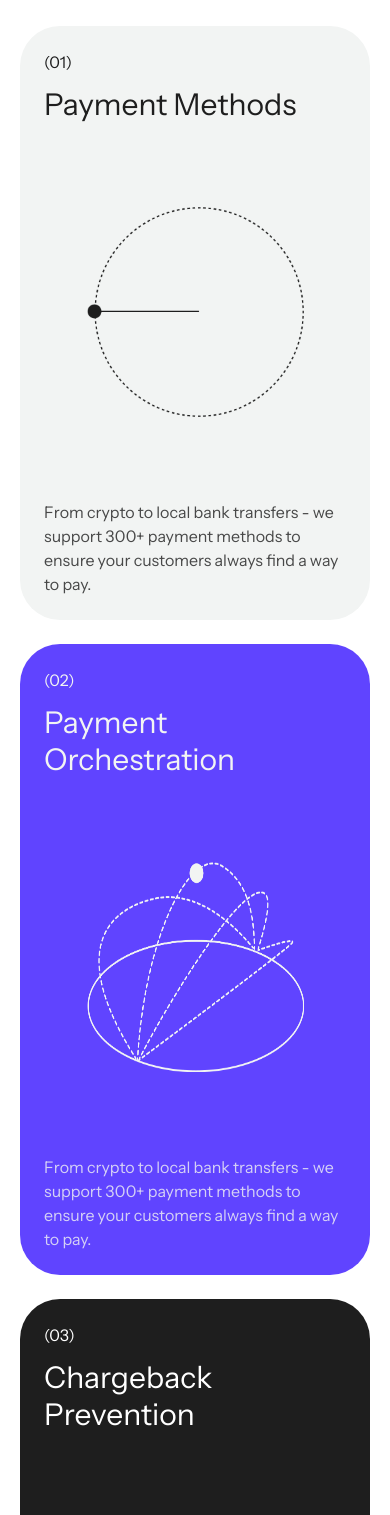
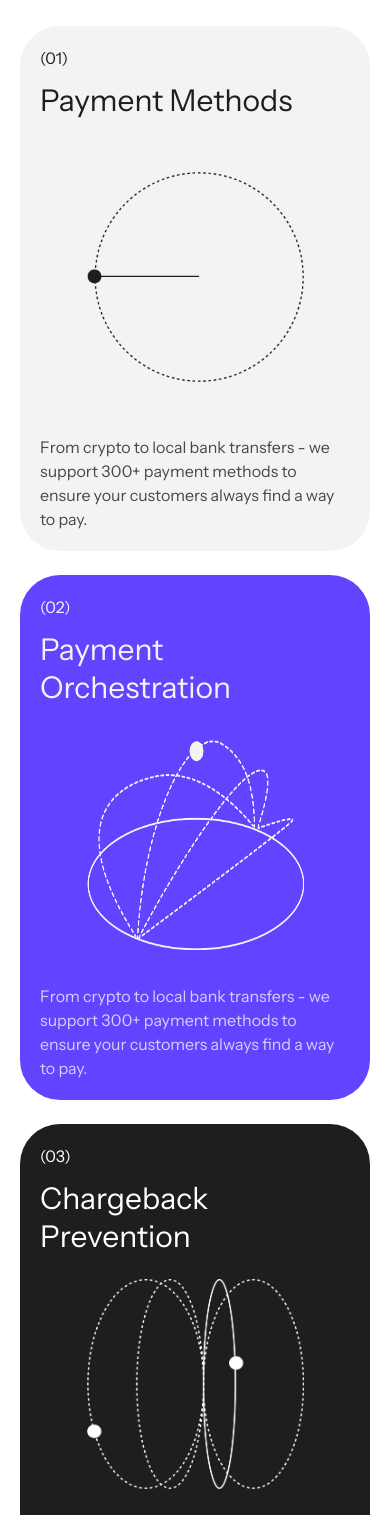
Before and after one commit to DenMinzalirov/40Gate, a Next.js app: page / in a window 390 px wide. Shown: the part 1340-2855 px from the top of the page. Built offline with nearby package versions, Linux system fonts and the light colour scheme.

Commit message:
MerchantAnimationCards

```diff
--- a/src/app/page.tsx
+++ b/src/app/page.tsx
@@ -1,10 +1,14 @@
 import Hero from '@/components/Hero'
 import MerchantsSection from '@/components/MerchantsSection'
+import MerchantAnimationCards from '@/components/MerchantAnimationCards'
+import Temp2 from '@/components/Temp2'
 
 export default function Home() {
   return (
     <main className="min-h-screen bg-white">
       <Hero />
+      {/* <MerchantAnimationCards /> */}
+      {/* <Temp2 /> */}
       <MerchantsSection />
     </main>
   )
--- /dev/null
+++ b/src/components/MerchantAnimationCards.tsx
@@ -0,0 +1,137 @@
+'use client'
+
+import { useState, useEffect, useRef } from 'react'
+import MerchantsSectionCard from './MerchantsSectionCard'
+import Image from 'next/image'
+
+const MerchantAnimationCards = () => {
+    const [scrollY, setScrollY] = useState(0)
+    const [blockHeights, setBlockHeights] = useState([424, 424, 424, 424])
+    const blockRefs = [useRef<HTMLDivElement>(null), useRef<HTMLDivElement>(null), useRef<HTMLDivElement>(null), useRef<HTMLDivElement>(null)]
+
+    useEffect(() => {
+        const handleScroll = () => {
+            setScrollY(window.scrollY)
+        }
+
+        window.addEventListener('scroll', handleScroll)
+        return () => window.removeEventListener('scroll', handleScroll)
+    }, [])
+
+    useEffect(() => {
+        const viewportHeight = window.innerHeight
+        const isMobile = window.innerWidth < 640 // sm breakpoint
+
+        // Адаптивные размеры
+        const maxHeight = isMobile ? 549 : 424
+        const minHeight = isMobile ? 25 : 40
+
+        const newHeights = blockRefs.map((ref, index) => {
+            if (!ref.current) return maxHeight
+
+            // Зеленый блок (index 3) никогда не уменьшается
+            if (index === 3) {
+                return maxHeight
+            }
+
+            const rect = ref.current.getBoundingClientRect()
+            const blockTop = rect.top + window.scrollY // Абсолютная позиция блока от верха страницы
+            const scrollThreshold = blockTop - viewportHeight / 3 // Когда верх блока достигает середины экрана
+
+            // Если блок еще не достиг середины экрана
+            if (scrollY < scrollThreshold) {
+                return maxHeight // Полная высота
+            }
+
+            // Если блок уже прошел анимацию
+            const maxScroll = scrollThreshold + 250 // Максимальное расстояние скролла для анимации
+            if (scrollY > maxScroll) {
+                return minHeight // Минимальная высота
+            }
+
+            // Плавное изменение высоты во время анимации
+            const progress = (scrollY - scrollThreshold) / (maxScroll - scrollThreshold)
+            const heightDifference = maxHeight - minHeight
+            return maxHeight - (progress * heightDifference) // От maxHeight до minHeight
+        })
+
+        setBlockHeights(newHeights)
+    }, [scrollY])
+
+    return (
+        <div className="w-full">
+            <div
+                ref={blockRefs[0]}
+                className="w-full bg-opacity-0 transition-all duration-100 ease-out"
+                style={{ height: `${blockHeights[0]}px` }}
+            >
+                <MerchantsSectionCard
+                    number="(01)"
+                    title="Payment Methods"
+                    description="From crypto to local bank transfers - we support 300+ payment methods to ensure your customers always find a way to pay."
+                    image={<Image
+                        src="/payment-methods.png"
+                        alt="Payment Methods Illustration"
+                        width={324}
+                        height={314}
+                        className="flex-grow-0 flex-shrink-0 w-[217px] h-[210px] sm:min-w-[324px] sm:min-h-[314px] order-2 sm:order-none mx-auto sm:mx-0 my-6 sm:my-0"
+                    />}
+                />
+            </div>
+            <div
+                ref={blockRefs[1]}
+                className="w-full bg-opacity-0 transition-all duration-100 ease-out"
+                style={{ height: `${blockHeights[1]}px` }}
+            ><MerchantsSectionCard
+                    number="(02)"
+                    title="Payment Orchestration"
+                    description="From crypto to local bank transfers - we support 300+ payment methods to ensure your customers always find a way to pay."
+                    image={<Image
+                        src="/payment-orchestration.png"
+                        alt="Payment Orchestration"
+                        width={324}
+                        height={314}
+                        className="flex-grow-0 flex-shrink-0 w-[217px] h-[210px] sm:min-w-[324px] sm:min-h-[314px] order-2 sm:order-none mx-auto sm:mx-0 my-6 sm:my-0"
+                    />}
+                    bgColor="bg-[#6044FF]"
+                    textColor="text-[#F2F4F3]"
+                /></div>
+            <div
+                ref={blockRefs[2]}
+                className="w-full bg-opacity-0 transition-all duration-100 ease-out"
+                style={{ height: `${blockHeights[2]}px` }}
+            ><MerchantsSectionCard
+                    number="(03)"
+                    title="Chargeback Prevention"
+                    description="Reduce risk and retain revenue with proactive chargeback management. We help identify patterns, prevent disputes, and guide you with best practices to keep chargebacks under control."
+                    image={<Image
+                        src="/chargeback-prevention.png"
+                        alt="Chargeback Prevention"
+                        width={324}
+                        height={314}
+                        className="flex-grow-0 flex-shrink-0 w-[217px] h-[210px] sm:min-w-[324px] sm:min-h-[314px] order-2 sm:order-none mx-auto sm:mx-0 my-6 sm:my-0"
+                    />}
+                    bgColor="bg-[#1E1E1E]"
+                    textColor="text-[#FFFFFF]"
+                /></div>
+            <div
+                ref={blockRefs[3]}
+                className="w-full bg-opacity-0 transition-all duration-100 ease-out"
+                style={{ height: `${blockHeights[3]}px` }}
+            ><MerchantsSectionCard
+                    number="(04)"
+                    title="Fraud Monitoring"
+                    description="Stay protected with real-time fraud detection powered by machine learning. Our system flags suspicious activity early-helping you prevent losses without blocking legitimate customers."
+                    image={<Image
+                        src="/fraud-monitoring.png"
+                        alt="Fraud Monitoring"
+                        width={324}
+                        height={314}
+                        className="flex-grow-0 flex-shrink-0 w-[217px] h-[210px] sm:min-w-[324px] sm:min-h-[314px] order-2 sm:order-none mx-auto sm:mx-0 my-6 sm:my-0"
+                    />}
+                /></div>
+        </div>
+    )
+}
+
+export default MerchantAnimationCards
--- a/src/components/MerchantsSection.tsx
+++ b/src/components/MerchantsSection.tsx
@@ -1,3 +1,4 @@
+import MerchantAnimationCards from "./MerchantAnimationCards"
 import MerchantsSectionCard from "./MerchantsSectionCard"
 import Image from 'next/image'
 
@@ -40,9 +41,10 @@ const MerchantsSection = () => {
 
                 {/* Блок с карточками */}
                 <div className="mt-[50px] sm:mt-[100px] flex flex-col gap-6">
+                    <MerchantAnimationCards />
                     {/* Карточка 1 - на всю ширину */}
 
-                    <MerchantsSectionCard
+                    {/* <MerchantsSectionCard
                         number="(01)"
                         title="Payment Methods"
                         description="From crypto to local bank transfers - we support 300+ payment methods to ensure your customers always find a way to pay."
@@ -53,10 +55,10 @@ const MerchantsSection = () => {
                             height={314}
                             className="flex-grow-0 flex-shrink-0 w-[217px] h-[210px] sm:min-w-[324px] sm:min-h-[314px] order-2 sm:order-none mx-auto sm:mx-0 my-6 sm:my-0"
                         />}
-                    />
+                    /> */}
 
                     {/* Карточка 2 */}
-                    <MerchantsSectionCard
+                    {/* <MerchantsSectionCard
                         number="(02)"
                         title="Payment Orchestration"
                         description="From crypto to local bank transfers - we support 300+ payment methods to ensure your customers always find a way to pay."
@@ -69,10 +71,10 @@ const MerchantsSection = () => {
                         />}
                         bgColor="bg-[#6044FF]"
                         textColor="text-[#F2F4F3]"
-                    />
+                    /> */}
 
                     {/* Карточка 3 */}
-                    <MerchantsSectionCard
+                    {/* <MerchantsSectionCard
                         number="(03)"
                         title="Chargeback Prevention"
                         description="Reduce risk and retain revenue with proactive chargeback management. We help identify patterns, prevent disputes, and guide you with best practices to keep chargebacks under control."
@@ -85,10 +87,10 @@ const MerchantsSection = () => {
                         />}
                         bgColor="bg-[#1E1E1E]"
                         textColor="text-[#FFFFFF]"
-                    />
+                    /> */}
 
                     {/* Карточка 4 */}
-                    <MerchantsSectionCard
+                    {/* <MerchantsSectionCard
                         number="(04)"
                         title="Fraud Monitoring"
                         description="Stay protected with real-time fraud detection powered by machine learning. Our system flags suspicious activity early-helping you prevent losses without blocking legitimate customers."
@@ -99,7 +101,7 @@ const MerchantsSection = () => {
                             height={314}
                             className="flex-grow-0 flex-shrink-0 w-[217px] h-[210px] sm:min-w-[324px] sm:min-h-[314px] order-2 sm:order-none mx-auto sm:mx-0 my-6 sm:my-0"
                         />}
-                    />
+                    /> */}
                 </div>
             </div>
         </section>
--- a/src/components/MerchantsSectionCard.tsx
+++ b/src/components/MerchantsSectionCard.tsx
@@ -14,8 +14,8 @@ const MerchantsSectionCard = ({
     textColor?: string
 }) => {
     return (
-        <div className={`flex flex-col sm:flex-row sm:justify-between sm:items-center self-stretch flex-grow-0 flex-shrink-0 h-auto sm:h-[400px] relative p-6 sm:p-10 rounded-[40px] ${bgColor}`}>
-            <div className="flex flex-col sm:justify-between sm:h-80 relative">
+        <div className={`flex flex-col sm:flex-row sm:justify-between sm:items-center self-stretch flex-grow-0 flex-shrink-0 h-[525px] sm:h-[400px] relative p-5 sm:p-10 rounded-[40px] ${bgColor}`}>
+            <div className="flex flex-col h-full justify-between sm:justify-between sm:h-80 relative">
                 <div className="flex flex-col justify-start items-start self-stretch flex-grow-0 flex-shrink-0 relative gap-3">
                     <p className={`self-stretch flex-grow-0 flex-shrink-0 w-full text-base sm:text-2xl text-left ${textColor} font-instrument-sans`}>
                         {number}
@@ -24,7 +24,7 @@ const MerchantsSectionCard = ({
                         {title}
                     </p>
                 </div>
-                <div className="block sm:hidden pt-[59px] pb-[59px]">{image}</div>
+                <div className="block sm:hidden sm:pt-[59px] sm:pb-[59px]">{image}</div>
                 <p className={`flex-grow-0 flex-shrink-0 w-full sm:max-w-[501px] opacity-80 text-base sm:text-2xl text-left ${textColor} font-instrument-sans`}>
                     {description}
                 </p>
```
Also changed, not shown: src/components/Temp2.tsx (added, +64 -0 lines).
